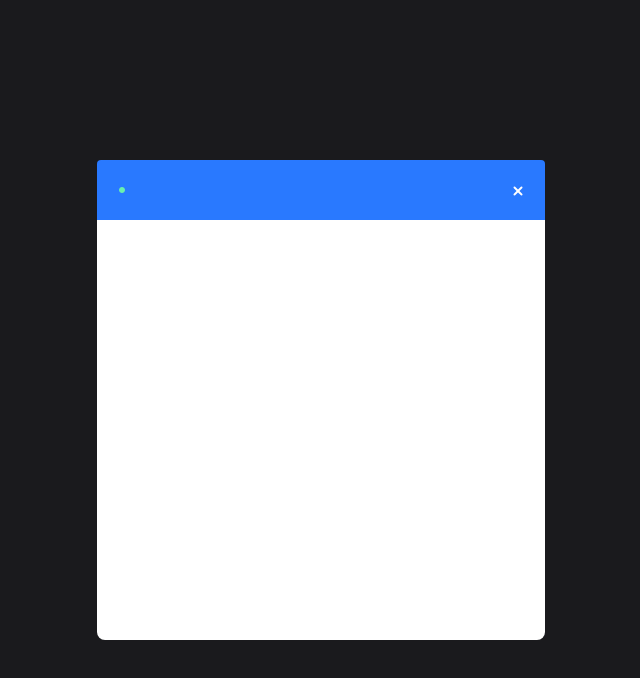
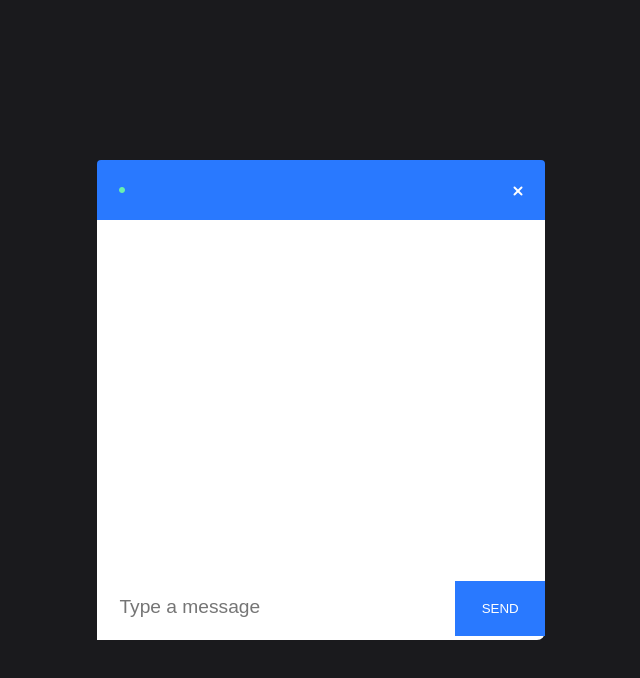
Before and after one commit to ValentinAlekhin/web-chat-app, a React (Create React App) app in the folder client/: page /chat in a window 1280 px wide. Shown: the top 678 px of the page, without its empty margins (319-959 px from the left). Built offline with nearby package versions, Linux system fonts and the light colour scheme.

Commit message:
Finish Input

```diff
--- /dev/null
+++ b/client/src/components/Input/Input.css
@@ -0,0 +1,29 @@
+.form {
+  display: flex;
+  border-top: 2px solid #d3d3d3;
+}
+
+.input {
+  border: none;
+  border-radius: 0;
+  padding: 5%;
+  width: 80%;
+  font-size: 1.2em;
+}
+
+input:focus,
+textarea:focus,
+select:focus {
+  outline: none;
+}
+
+.sendButton {
+  color: #fff !important;
+  text-transform: uppercase;
+  text-decoration: none;
+  background: #2979ff;
+  padding: 20px;
+  display: inline-block;
+  border: none;
+  width: 20%;
+}
--- /dev/null
+++ b/client/src/components/Input/Input.jsx
@@ -0,0 +1,21 @@
+import React from 'react'
+
+import './Input.css'
+
+const Input = ({ message, sendMessage, setMessage }) => (
+  <form>
+    <input
+      type="text"
+      className="input"
+      placeholder="Type a message"
+      value={message}
+      onChange={e => setMessage(e.target.value)}
+      onKeyPress={e => (e.key === 'Enter' ? sendMessage(e) : null)}
+    />
+    <button className="sendButton" onClick={e => sendMessage(e)}>
+      Send
+    </button>
+  </form>
+)
+
+export default Input
--- a/client/src/pages/Chat/Chat.jsx
+++ b/client/src/pages/Chat/Chat.jsx
@@ -3,6 +3,7 @@
 import io from 'socket.io-client'
 
 import InfoBar from '../../components/InfoBar/InfoBar'
+import Input from '../../components/Input/Input'
 
 import './Chat.css'
 
@@ -49,12 +50,11 @@
     <div className="outerContainer">
       <div className="container">
         <InfoBar room={room} />
-        {/* <input
-          type="text"
-          value={message}
-          onChange={e => setMessage(e.target.value)}
-          onKeyPress={e => (e.key === 'Enter' ? sendMessage(e) : null)}
-        /> */}
+        <Input
+          message={message}
+          setMessage={setMessage}
+          sendMessage={sendMessage}
+        />
       </div>
     </div>
   )
```
